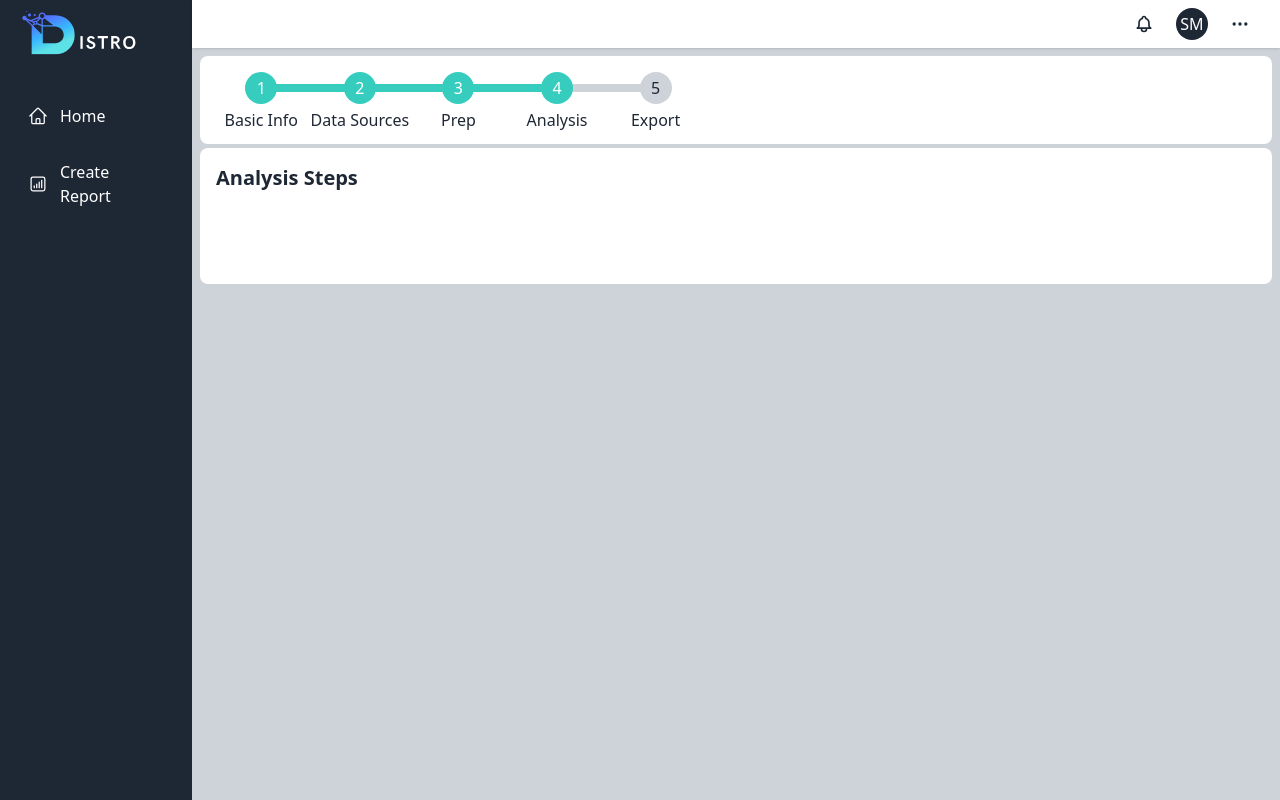
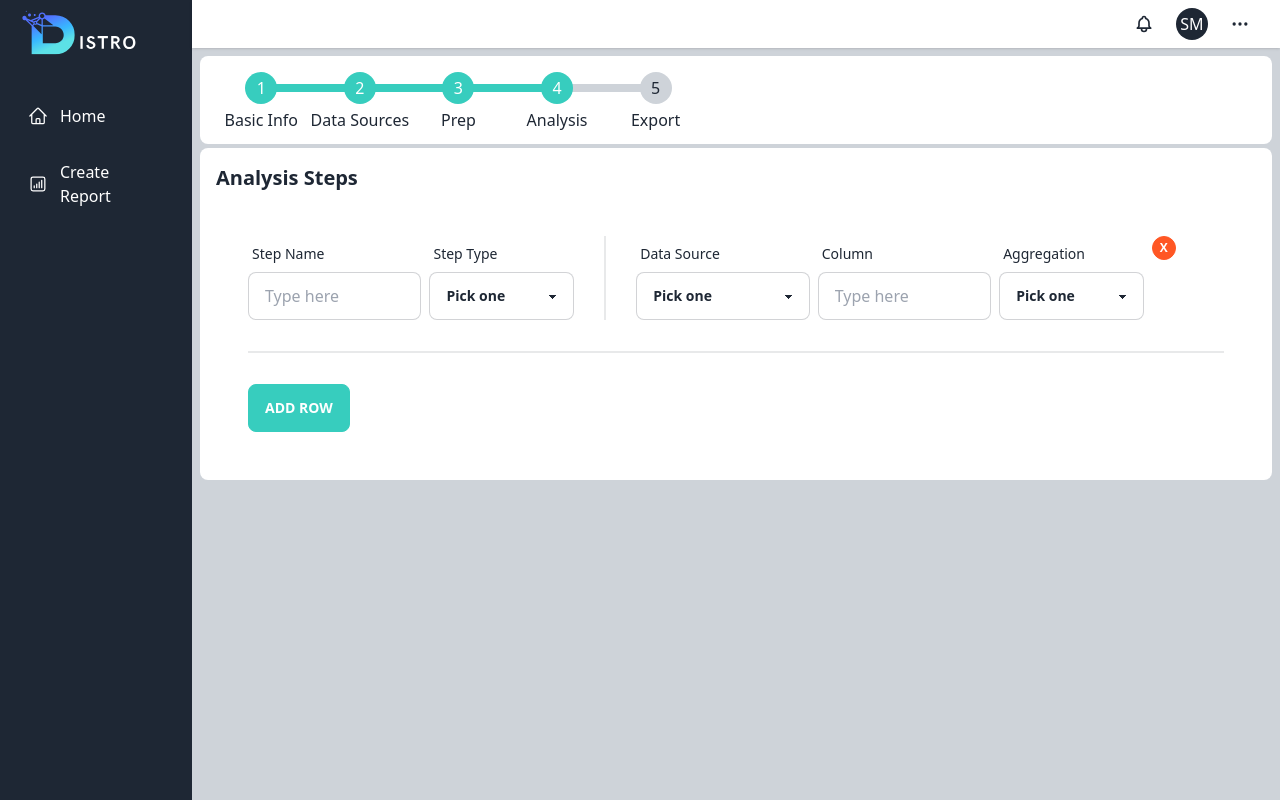
Before and after one commit to Sean-McAuliffe/Distro, a Next.js app in the folder ui/: page /create-report in a window 1280 px wide. Built offline with nearby package versions, Linux system fonts and the light colour scheme.

Commit message:
analysis steps done

```diff
--- a/ui/components/create_report_steps/analysis.tsx
+++ b/ui/components/create_report_steps/analysis.tsx
@@ -1,9 +1,94 @@
 import { useState } from "react";
 
 
+const stepTypes = ['Group By']
+
+const example_sources = [
+    { value: "Example Excel", label: "Example Excel" },
+    { value: "Example SQL", label: "Example SQL" },]
+
+const example_aggs = [
+    { value: "count", label: "count" },
+    { value: "sum", label: "sum" }
+]
+
+const AnalysisWidget = () => {
+
+    const [rows, setRows] = useState([{ id: 0 }])
+    const handleStepName = (e, id: number) => {
+        const currentRow = rows.findIndex((row) => row.id == id);
+        const updatedRow = { ...rows[currentRow], step_name: e.target.value };
+        const newRows = [
+            ...rows.slice(0, currentRow),
+            updatedRow,
+            ...rows.slice(currentRow + 1)
+        ];
+        setRows(newRows)
+    }
 
 
-const AnalysisWidget = () => {
+    const handleStepType = (e, id: number) => {
+        const currentRow = rows.findIndex((row) => row.id == id);
+        const updatedRow = { ...rows[currentRow], type: e.target.value };
+        const newRows = [
+            ...rows.slice(0, currentRow),
+            updatedRow,
+            ...rows.slice(currentRow + 1)
+        ];
+        setRows(newRows)
+    }
+
+    const handleStepDataSource = (e, id: number) => {
+        const currentRow = rows.findIndex((row) => row.id == id);
+        const updatedRow = { ...rows[currentRow], datasource: e.target.value };
+        const newRows = [
+            ...rows.slice(0, currentRow),
+            updatedRow,
+            ...rows.slice(currentRow + 1)
+        ];
+        setRows(newRows)
+    }
+
+    const handleStepColumn = (e, id: number) => {
+        const currentRow = rows.findIndex((row) => row.id == id);
+        const updatedRow = { ...rows[currentRow], column: e.target.value };
+        const newRows = [
+            ...rows.slice(0, currentRow),
+            updatedRow,
+            ...rows.slice(currentRow + 1)
+        ];
+        setRows(newRows)
+    }
+
+    const handleStepAgg = (e, id: number) => {
+        const currentRow = rows.findIndex((row) => row.id == id);
+        const updatedRow = { ...rows[currentRow], agg: e.target.value };
+        const newRows = [
+            ...rows.slice(0, currentRow),
+            updatedRow,
+            ...rows.slice(currentRow + 1)
+        ];
+        setRows(newRows)
+    }
+
+    const addnewRow = () => {
+        if (rows.length > 0) {
+            let currentMax = rows.reduce((a, b) => a.id > b.id ? a : b).id;
+            let newMax = currentMax + 1
+            const newRows = [...rows, { id: newMax }]
+            setRows(newRows)
+        }
+        else {
+            setRows([{ id: 0 }])
+        }
+    }
+
+    const removeRow = (id: number) => {
+        let newRows = rows.filter((row) => row.id !== id)
+        setRows(newRows);
+    }
+
+
 
     return (
         <div className="w-full h-full p-2 flex flex-col gap-3 card">
@@ -11,7 +96,79 @@ const AnalysisWidget = () => {
                 Analysis Steps
             </div>
             <div className="card-body">
+                {rows.map((row) => {
+                    return (
+                        <>
+                            <div key={row.id} className="w-full flex gap-2">
+                                <div className="form-control w-1/5 max-w-xs">
+                                    <label className="label">
+                                        <span className="label-text">Step Name</span>
+                                    </label>
+                                    <input onChange={(e) => handleStepName(e, row.id)} type="text" placeholder="Type here" className="input input-bordered w-full max-w-xs" />
+                                </div>
 
+                                <div className="form-control w-1/6 max-w-xs">
+                                    <label className="label">
+                                        <span className="label-text">Step Type</span>
+                                    </label>
+                                    <select onChange={(e) => handleStepType(e, row.id)} className="select select-bordered">
+                                        <option disabled selected>Pick one</option>
+                                        {stepTypes.map((t) => {
+                                            return (<option value={t}>{t}</option>)
+                                        })}
+                                    </select>
+
+
+                                </div>
+                                <div className="divider divider-horizontal"></div>
+                                <div className="form-control w-1/5 ">
+                                    <label className="label">
+                                        <span className="label-text">Data Source</span>
+                                    </label>
+                                    <select onChange={(e) => handleStepDataSource(e, row.id)} className="select select-bordered">
+                                        <option disabled selected>Pick one</option>
+                                        {example_sources.map((t) => {
+                                            return (<option value={t.value}>{t.label}</option>)
+                                        })}
+                                    </select>
+                                </div>
+
+                                <div className="form-control w-1/5 max-w-xs">
+                                    <label className="label">
+                                        <span className="label-text">Column</span>
+                                    </label>
+                                    <input onChange={(e) => handleStepColumn(e, row.id)} type="text" placeholder="Type here" className="input input-bordered w-full max-w-xs" />
+                                </div>
+
+                                <div className="form-control w-1/6 ">
+                                    <label className="label">
+                                        <span className="label-text">Aggregation</span>
+                                    </label>
+                                    <select onChange={(e) => handleStepDataSource(e, row.id)} className="select select-bordered">
+                                        <option disabled selected>Pick one</option>
+                                        {example_aggs.map((t) => {
+                                            return (<option value={t.value}>{t.label}</option>)
+                                        })}
+                                    </select>
+                                </div>
+
+                                <div className="w-1/12 form-control">
+                                    <button onClick={() => removeRow(row.id)} className="btn btn-circle btn-xs btn-error text-base-100">
+                                        X
+                                    </button>
+                                </div>
+
+                            </div>
+                            <div className="divider"></div>
+                        </>
+                    )
+                })}
+
+                <div className="w-1/4">
+                    <button onClick={() => addnewRow()} className="btn  btn-accent ">
+                        Add Row
+                    </button>
+                </div>
             </div>
         </div>
     )
--- a/ui/components/create_report_steps/prep.tsx
+++ b/ui/components/create_report_steps/prep.tsx
@@ -62,7 +62,7 @@ const PrepWidget = () => {
 
     const handleStepColumn = (e, id: number) => {
         const currentRow = rows.findIndex((row) => row.id == id);
-        const updatedRow = { ...rows[currentRow],  };
+        const updatedRow = { ...rows[currentRow],  column: e.target.value};
         const newRows = [
             ...rows.slice(0, currentRow),
             updatedRow,
@@ -181,7 +181,7 @@ const PrepWidget = () => {
                                         </label>
                                         <input onChange={(e) => handleStepValue(e, row.id)} type="text" placeholder="Type here" className="input input-bordered w-full max-w-xs" />
                                     </div>
-                                    <div className="w-1/4 form-control">
+                                    <div className="w-1/12 form-control">
                                         <button onClick={() => removeRow(row.id)} className="btn btn-circle btn-xs btn-error text-base-100">
                                             X
                                         </button>
```
